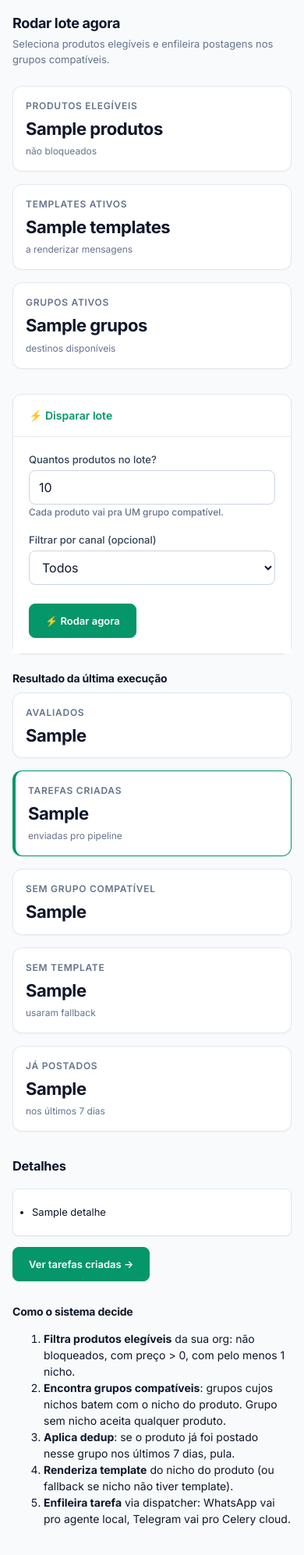
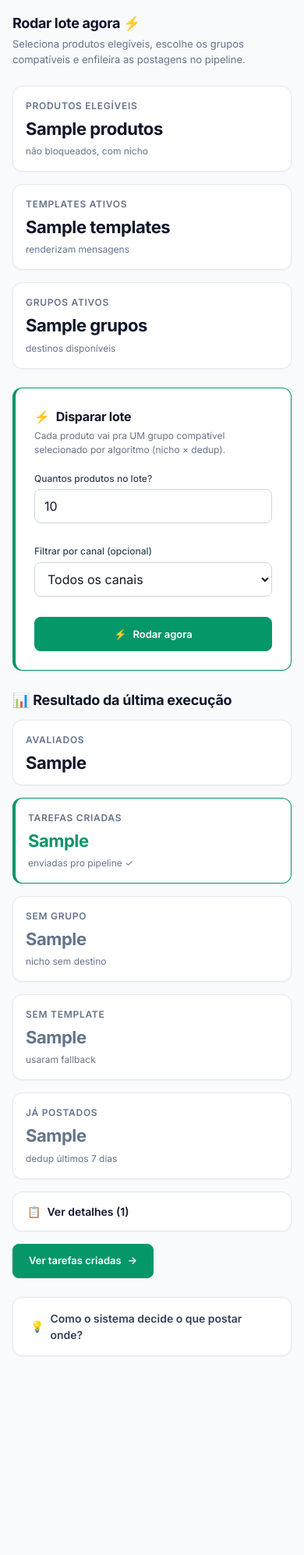
Before and after one commit to silviosvargas/achadinhosv3, a FastAPI app: template app/web/templates/lote.html in a window 390 px wide. Shown: the whole page at 78% size. After the commit the page ends 1739 px from the top, so only its background shows below. Run offline with FastAPI, Linux system fonts and the light colour scheme; the template is opened without the code that fills it: most values are stand-ins (such as "Sample title", 1, 10 or a date in 2020); parts of the project's set-up code (start-up, migrations or seed data) failed here and were passed over.

Commit message:
feat(redesign): Fase 4 — páginas core (produtos, buscas, lote)
Refinamento visual das 3 páginas mais usadas do sistema, usando os
tokens + componentes da Fase 1+2. Todas declaram `titulo_topbar` pra
preencher a nova topbar fina.

app/web/templates/buscas.html:
- Header em flex justify-between (título à esquerda, "+ Nova busca"
  à direita), com gap pra quebrar bem em mobile.
- Sumário de cards no topo (Total / Ativas / Agendadas) quando há
  buscas — dá leitura de estado num piscar.
- Tabela: subtítulo "#id · X execuções" abaixo do nome; ícone +
  texto contextual ao tipo de entrada (URL / tipo automático /
  termo livre); badge com ⏱ pro intervalo agendado; bolinha ●/○
  no status.
- Confirmação de excluir mostra o nome da busca (tojson pra escape).
- Empty state ilustrado com 🔍 grande, título e CTA prominente.

app/web/templates/lote.html:
- Cards de métricas no topo (Produtos / Templates / Grupos elegíveis).
- Formulário principal em card-destaque com borda verde lateral,
  grid responsivo de inputs alinhados pelo bottom.
- Resultado da execução com cards coloridos (tarefas criadas em
  verde, fail-paths em muted).
- "Detalhes" em <details> que abre/fecha — limpa visual.
- Explicação do algoritmo em <details> separado no fim, com 💡 ícone.

app/web/templates/produtos.html:
- `titulo_topbar` "Produtos" pra topbar mostrar título contextual.

app/web/templates/base.html:
- Cache bust v=2026051603 pra browser puxar CSS+templates novos.

Co-Authored-By: Claude Opus 4.7 (1M context) <noreply@anthropic.com>

```diff
--- a/app/web/templates/base.html
+++ b/app/web/templates/base.html
@@ -10,7 +10,7 @@
   <link rel="preconnect" href="https://fonts.gstatic.com" crossorigin>
   <link href="https://fonts.googleapis.com/css2?family=Inter:wght@400;500;600;700;800&display=swap" rel="stylesheet">
 
-  <link rel="stylesheet" href="/static/style.css?v=2026051602">
+  <link rel="stylesheet" href="/static/style.css?v=2026051603">
 
   {# Aplica tema escolhido pelo usuário ANTES do render — evita FOUC.
      Lê de localStorage. Se vazio/inválido, deixa default (respeita sistema). #}
--- a/app/web/templates/lote.html
+++ b/app/web/templates/lote.html
@@ -1,24 +1,27 @@
 {% extends "base.html" %}
-{% block titulo %}Rodar lote{% endblock %}
+{% block titulo %}Lote{% endblock %}
+{% block titulo_topbar %}Lote{% endblock %}
 {% block conteudo %}
 
 <header class="page-header">
-  <h1>Rodar lote agora</h1>
-  <p class="muted">
-    Seleciona produtos elegíveis e enfileira postagens nos grupos compatíveis.
+  <h1>Rodar lote agora ⚡</h1>
+  <p>
+    Seleciona produtos elegíveis, escolhe os grupos compatíveis e enfileira
+    as postagens no pipeline.
   </p>
 </header>
 
-<section class="cards">
+{# ── Métricas do que está disponível ────────────────── #}
+<section class="cards" style="margin-bottom:24px;">
   <div class="card">
     <div class="card-titulo">Produtos elegíveis</div>
     <div class="card-numero">{{ counts.produtos }}</div>
-    <div class="card-sub">não bloqueados</div>
+    <div class="card-sub">não bloqueados, com nicho</div>
   </div>
   <div class="card">
     <div class="card-titulo">Templates ativos</div>
     <div class="card-numero">{{ counts.templates }}</div>
-    <div class="card-sub">a renderizar mensagens</div>
+    <div class="card-sub">renderizam mensagens</div>
   </div>
   <div class="card">
     <div class="card-titulo">Grupos ativos</div>
@@ -27,84 +30,127 @@
   </div>
 </section>
 
-<details class="card-form" open>
-  <summary class="card-form-summary">⚡ Disparar lote</summary>
-  <form method="post" action="/lote/rodar" class="form-inline">
+{# ── Formulário principal — em card com destaque ────── #}
+<section class="card card-destaque" style="padding:24px; margin-bottom:24px;">
+  <h2 style="margin:0 0 4px 0; font-size:16px; display:flex; align-items:center; gap:8px;">
+    <span>⚡</span><span>Disparar lote</span>
+  </h2>
+  <p class="muted small" style="margin:0 0 18px;">
+    Cada produto vai pra UM grupo compatível selecionado por algoritmo (nicho × dedup).
+  </p>
+  <form method="post" action="/lote/rodar"
+        style="display:grid; grid-template-columns:repeat(auto-fit, minmax(220px, 1fr)); gap:14px; align-items:end;">
     <label>
-      Quantos produtos no lote?
+      <span style="font-size:12px;">Quantos produtos no lote?</span>
       <input type="number" name="max_produtos" value="10" min="1" max="50" required>
-      <span class="muted small">Cada produto vai pra UM grupo compatível.</span>
     </label>
     <label>
-      Filtrar por canal (opcional)
+      <span style="font-size:12px;">Filtrar por canal (opcional)</span>
       <select name="canal_tipo">
-        <option value="">Todos</option>
-        <option value="whatsapp_agente">Apenas WhatsApp</option>
-        <option value="telegram_bot">Apenas Telegram</option>
+        <option value="">Todos os canais</option>
+        <option value="whatsapp_agente">📱 Apenas WhatsApp</option>
+        <option value="telegram_bot">✈️ Apenas Telegram</option>
       </select>
     </label>
-    <button type="submit" class="btn btn-primario">⚡ Rodar agora</button>
+    <div style="display:flex; align-items:end;">
+      <button type="submit" class="btn btn-primario" style="width:100%; height:38px;">
+        <span>⚡</span><span>Rodar agora</span>
+      </button>
+    </div>
   </form>
-</details>
+</section>
 
 {% if resultado %}
-<section class="bloco">
-  <h2>Resultado da última execução</h2>
+{# ── Resultado da última execução ──────────────────── #}
+<section style="margin-bottom:24px;">
+  <h2 style="margin:0 0 12px; font-size:18px;">
+    📊 Resultado da última execução
+  </h2>
 
-  <div class="cards">
+  <div class="cards" style="margin-bottom:16px;">
     <div class="card">
       <div class="card-titulo">Avaliados</div>
       <div class="card-numero">{{ resultado.produtos_avaliados }}</div>
     </div>
     <div class="card card-destaque">
       <div class="card-titulo">Tarefas criadas</div>
-      <div class="card-numero">{{ resultado.tarefas_criadas }}</div>
-      <div class="card-sub">enviadas pro pipeline</div>
+      <div class="card-numero" style="color:var(--primario);">{{ resultado.tarefas_criadas }}</div>
+      <div class="card-sub">enviadas pro pipeline ✓</div>
     </div>
     <div class="card">
-      <div class="card-titulo">Sem grupo compatível</div>
-      <div class="card-numero">{{ resultado.sem_grupo }}</div>
+      <div class="card-titulo">Sem grupo</div>
+      <div class="card-numero" style="color:var(--muted);">{{ resultado.sem_grupo }}</div>
+      <div class="card-sub">nicho sem destino</div>
     </div>
     <div class="card">
       <div class="card-titulo">Sem template</div>
-      <div class="card-numero">{{ resultado.sem_template }}</div>
+      <div class="card-numero" style="color:var(--muted);">{{ resultado.sem_template }}</div>
       <div class="card-sub">usaram fallback</div>
     </div>
     <div class="card">
       <div class="card-titulo">Já postados</div>
-      <div class="card-numero">{{ resultado.ja_postado or 0 }}</div>
-      <div class="card-sub">nos últimos 7 dias</div>
+      <div class="card-numero" style="color:var(--muted);">{{ resultado.ja_postado or 0 }}</div>
+      <div class="card-sub">dedup últimos 7 dias</div>
     </div>
   </div>
 
   {% if resultado.detalhes %}
-  <h3>Detalhes</h3>
-  <ul class="lista-detalhes">
-    {% for d in resultado.detalhes %}
-      <li>{{ d }}</li>
-    {% endfor %}
-  </ul>
+  <details class="card" style="padding:0;">
+    <summary style="padding:14px 18px; cursor:pointer; font-weight:600;
+                    list-style:none; display:flex; align-items:center; gap:8px;">
+      <span>📋</span>
+      <span>Ver detalhes ({{ resultado.detalhes|length }})</span>
+    </summary>
+    <ul style="margin:0; padding:0 18px 18px 36px; font-size:13px;
+               color:var(--texto-2); line-height:1.7;">
+      {% for d in resultado.detalhes %}
+        <li>{{ d }}</li>
+      {% endfor %}
+    </ul>
+  </details>
   {% endif %}
 
   {% if resultado.tarefas_criadas %}
-  <p style="margin-top: 14px;">
+  <p style="margin-top:16px;">
     <a href="/tarefas?status_filtro=pendente" class="btn btn-primario">
-      Ver tarefas criadas →
+      <span>Ver tarefas criadas</span>
+      <span>→</span>
     </a>
   </p>
   {% endif %}
 </section>
 {% endif %}
 
-<section class="bloco" style="margin-top: 28px;">
-  <h2>Como o sistema decide</h2>
-  <ol>
-    <li><strong>Filtra produtos elegíveis</strong> da sua org: não bloqueados, com preço &gt; 0, com pelo menos 1 nicho.</li>
-    <li><strong>Encontra grupos compatíveis</strong>: grupos cujos nichos batem com o nicho do produto. Grupo sem nicho aceita qualquer produto.</li>
-    <li><strong>Aplica dedup</strong>: se o produto já foi postado nesse grupo nos últimos 7 dias, pula.</li>
-    <li><strong>Renderiza template</strong> do nicho do produto (ou fallback se nicho não tiver template).</li>
-    <li><strong>Enfileira tarefa</strong> via dispatcher: WhatsApp vai pro agente local, Telegram vai pro Celery cloud.</li>
+{# ── Explicação do algoritmo ───────────────────────── #}
+<details class="card" style="padding:0;">
+  <summary style="padding:16px 22px; cursor:pointer; font-weight:600;
+                  list-style:none; display:flex; align-items:center; gap:8px;
+                  color:var(--texto-2);">
+    <span>💡</span>
+    <span>Como o sistema decide o que postar onde?</span>
+  </summary>
+  <ol style="margin:0; padding:0 22px 20px 42px; color:var(--texto-2); line-height:1.7;">
+    <li>
+      <strong>Filtra produtos elegíveis</strong> da sua org: não bloqueados,
+      com preço &gt; 0, com pelo menos 1 nicho associado.
+    </li>
+    <li>
+      <strong>Encontra grupos compatíveis</strong>: grupos cujos nichos batem
+      com o nicho do produto. Grupo sem nicho aceita qualquer produto.
+    </li>
+    <li>
+      <strong>Aplica dedup</strong>: se o produto já foi postado nesse grupo
+      nos últimos 7 dias, pula.
+    </li>
+    <li>
+      <strong>Renderiza template</strong> do nicho do produto (ou fallback
+      genérico se o nicho não tiver template).
+    </li>
+    <li>
+      <strong>Enfileira tarefa</strong> via dispatcher: WhatsApp vai pro
+      agente local, Telegram vai pro Celery na cloud.
+    </li>
   </ol>
-</section>
+</details>
 
 {% endblock %}
--- a/app/web/templates/produtos.html
+++ b/app/web/templates/produtos.html
@@ -1,5 +1,6 @@
 {% extends "base.html" %}
 {% block titulo %}Produtos{% endblock %}
+{% block titulo_topbar %}Produtos{% endblock %}
 {% block conteudo %}
 
 <header class="page-header" style="display:flex; justify-content:space-between; align-items:center;">
```
Also changed, not shown: app/web/templates/buscas.html (+70 -32 lines).
